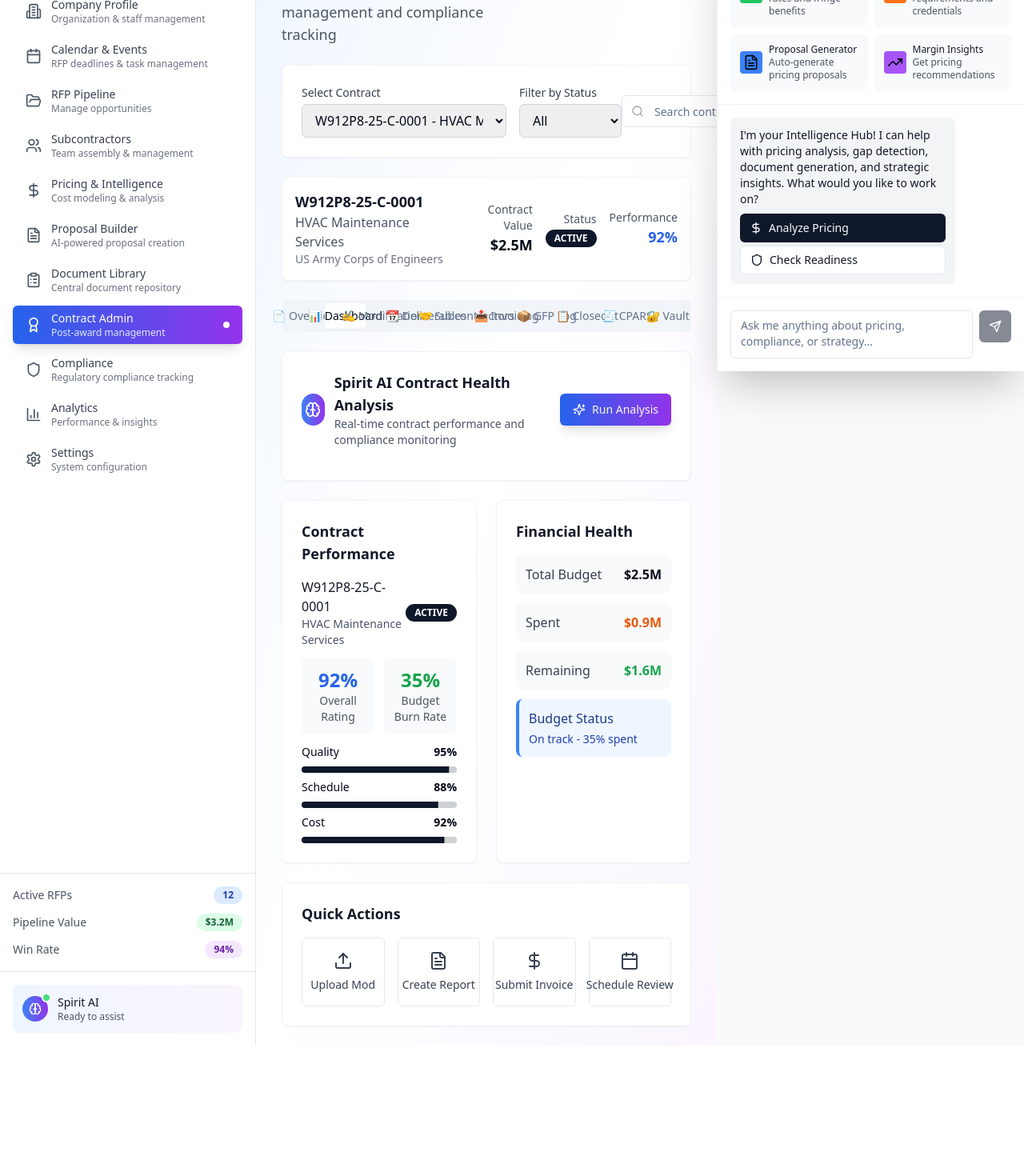
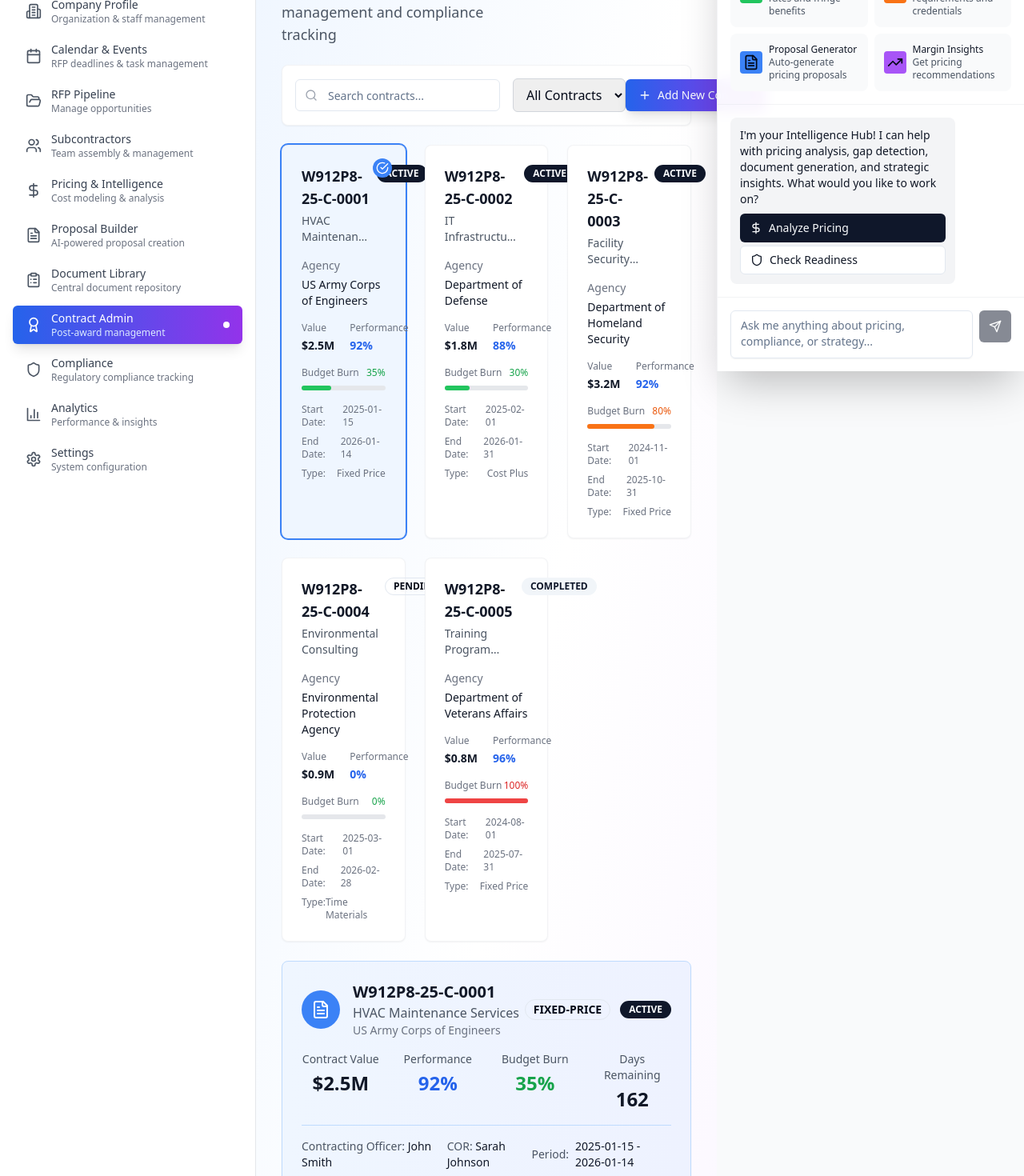
Before and after one commit to jstiger2469/bidperfect-ui, a Next.js app: page /contract-admin in a window 1280 px wide. Shown: the part 340-1810 px from the top of the page at 80% size. Before the commit the page ends 1647 px from the top, so only its background shows below. Built offline with nearby package versions, Linux system fonts and the light colour scheme.

Commit message:
Transform contract selection to Apple-style cards with relevant data display

```diff
--- a/src/app/contract-admin/page.tsx
+++ b/src/app/contract-admin/page.tsx
@@ -1558,73 +1558,173 @@ export default function ContractAdminPage() {
           </div>
         </div>
 
-        {/* Contract Selection */}
-        <Card className="card-premium p-6">
-          <div className="flex flex-col lg:flex-row lg:items-center lg:justify-between space-y-4 lg:space-y-0">
-            <div className="flex items-center space-x-4">
-              <div>
-                <label className="text-sm font-medium text-gray-700 mb-1 block">Select Contract</label>
-                <select
-                  value={selectedContract}
-                  onChange={(e) => setSelectedContract(e.target.value)}
-                  className="w-64 px-3 py-2 border border-gray-300 rounded-md focus:outline-none focus:ring-2 focus:ring-blue-500"
-                >
-                  {filteredContracts.map((contract) => (
-                    <option key={contract.id} value={contract.id}>
-                      {contract.number} - {contract.title}
-                    </option>
-                  ))}
-                </select>
-              </div>
-              <div>
-                <label className="text-sm font-medium text-gray-700 mb-1 block">Filter by Status</label>
+        {/* Contract Selection - Apple Style Cards */}
+        <div className="space-y-6">
+          {/* Search and Filter Bar */}
+          <Card className="card-premium p-4">
+            <div className="flex flex-col lg:flex-row lg:items-center lg:justify-between space-y-4 lg:space-y-0">
+              <div className="flex items-center space-x-4">
+                <div className="relative">
+                  <Search className="absolute left-3 top-1/2 transform -translate-y-1/2 h-4 w-4 text-gray-400" />
+                  <Input
+                    type="text"
+                    placeholder="Search contracts..."
+                    value={searchTerm}
+                    onChange={(e) => setSearchTerm(e.target.value)}
+                    className="pl-10 w-64"
+                  />
+                </div>
                 <select
                   value={contractFilter}
                   onChange={(e) => setContractFilter(e.target.value)}
-                  className="w-32 px-3 py-2 border border-gray-300 rounded-md focus:outline-none focus:ring-2 focus:ring-blue-500"
+                  className="px-3 py-2 border border-gray-300 rounded-md focus:outline-none focus:ring-2 focus:ring-blue-500"
                 >
-                  <option value="all">All</option>
+                  <option value="all">All Contracts</option>
                   <option value="active">Active</option>
                   <option value="pending">Pending</option>
                   <option value="completed">Completed</option>
                   <option value="terminated">Terminated</option>
                 </select>
               </div>
-            </div>
-            <div className="flex items-center space-x-2">
-              <div className="relative">
-                <Search className="absolute left-3 top-1/2 transform -translate-y-1/2 h-4 w-4 text-gray-400" />
-                <Input
-                  type="text"
-                  placeholder="Search contracts..."
-                  value={searchTerm}
-                  onChange={(e) => setSearchTerm(e.target.value)}
-                  className="pl-10 w-64"
-                />
-              </div>
-              <Button variant="outline" className="btn-ghost-premium">
+              <Button className="btn-premium">
                 <Plus className="h-4 w-4 mr-2" />
-                Add Contract
+                Add New Contract
               </Button>
             </div>
-          </div>
-        </Card>
-
-        {/* Current Contract Info */}
-        <Card className="card-premium p-4">
-          <div className="flex items-center justify-between">
-            <div>
-              <h3 className="text-lg font-semibold text-gray-900">{currentContract.number}</h3>
-              <p className="text-gray-600">{currentContract.title}</p>
-              <p className="text-sm text-gray-500">{currentContract.agency}</p>
-            </div>
-            <div className="flex items-center space-x-4">
-              <div className="text-right">
-                <p className="text-sm text-gray-600">Contract Value</p>
-                <p className="text-lg font-semibold">${(currentContract.value / 1000000).toFixed(1)}M</p>
-              </div>
-              <div className="text-right">
-                <p className="text-sm text-gray-600">Status</p>
+          </Card>
+
+          {/* Contract Cards Grid */}
+          <div className="grid grid-cols-1 md:grid-cols-2 lg:grid-cols-3 gap-6">
+            {filteredContracts.map((contract) => (
+              <Card
+                key={contract.id}
+                className={`card-premium p-6 cursor-pointer transition-all duration-200 hover:shadow-lg ${
+                  selectedContract === contract.id
+                    ? 'ring-2 ring-blue-500 bg-blue-50'
+                    : 'hover:bg-gray-50'
+                }`}
+                onClick={() => setSelectedContract(contract.id)}
+              >
+                {/* Contract Header */}
+                <div className="flex items-start justify-between mb-4">
+                  <div className="flex-1">
+                    <h3 className="font-semibold text-gray-900 text-lg mb-1">{contract.number}</h3>
+                    <p className="text-gray-600 text-sm line-clamp-2">{contract.title}</p>
+                  </div>
+                  <Badge variant={
+                    contract.status === 'active' ? 'default' :
+                    contract.status === 'completed' ? 'secondary' : 'outline'
+                  } className="ml-2">
+                    {contract.status.toUpperCase()}
+                  </Badge>
+                </div>
+
+                {/* Agency Info */}
+                <div className="mb-4">
+                  <p className="text-sm text-gray-500 mb-1">Agency</p>
+                  <p className="text-sm font-medium text-gray-900">{contract.agency}</p>
+                </div>
+
+                {/* Key Metrics */}
+                <div className="grid grid-cols-2 gap-4 mb-4">
+                  <div>
+                    <p className="text-xs text-gray-500 mb-1">Value</p>
+                    <p className="text-sm font-semibold text-gray-900">
+                      ${(contract.value / 1000000).toFixed(1)}M
+                    </p>
+                  </div>
+                  <div>
+                    <p className="text-xs text-gray-500 mb-1">Performance</p>
+                    <p className="text-sm font-semibold text-blue-600">
+                      {contract.performance.overall}%
+                    </p>
+                  </div>
+                </div>
+
+                {/* Progress Indicators */}
+                <div className="space-y-2 mb-4">
+                  <div className="flex items-center justify-between text-xs">
+                    <span className="text-gray-500">Budget Burn</span>
+                    <span className={`font-medium ${
+                      contract.budget.burnRate > 80 ? 'text-red-600' :
+                      contract.budget.burnRate > 60 ? 'text-orange-600' : 'text-green-600'
+                    }`}>
+                      {contract.budget.burnRate}%
+                    </span>
+                  </div>
+                  <div className="w-full bg-gray-200 rounded-full h-1.5">
+                    <div
+                      className={`h-1.5 rounded-full transition-all duration-300 ${
+                        contract.budget.burnRate > 80 ? 'bg-red-500' :
+                        contract.budget.burnRate > 60 ? 'bg-orange-500' : 'bg-green-500'
+                      }`}
+                      style={{ width: `${Math.min(contract.budget.burnRate, 100)}%` }}
+                    ></div>
+                  </div>
+                </div>
+
+                {/* Contract Details */}
+                <div className="space-y-2 text-xs text-gray-500">
+                  <div className="flex justify-between">
+                    <span>Start Date:</span>
+                    <span className="font-medium">{contract.startDate}</span>
+                  </div>
+                  <div className="flex justify-between">
+                    <span>End Date:</span>
+                    <span className="font-medium">{contract.endDate}</span>
+                  </div>
+                  <div className="flex justify-between">
+                    <span>Type:</span>
+                    <span className="font-medium capitalize">{contract.type.replace('-', ' ')}</span>
+                  </div>
+                </div>
+
+                {/* Selection Indicator */}
+                {selectedContract === contract.id && (
+                  <div className="absolute top-4 right-4">
+                    <div className="w-6 h-6 bg-blue-500 rounded-full flex items-center justify-center">
+                      <CheckCircle className="h-4 w-4 text-white" />
+                    </div>
+                  </div>
+                )}
+              </Card>
+            ))}
+          </div>
+
+          {/* No Results */}
+          {filteredContracts.length === 0 && (
+            <Card className="card-premium p-12 text-center">
+              <div className="w-16 h-16 bg-gray-100 rounded-full flex items-center justify-center mx-auto mb-4">
+                <FileText className="h-8 w-8 text-gray-400" />
+              </div>
+              <h3 className="text-lg font-semibold text-gray-900 mb-2">No contracts found</h3>
+              <p className="text-gray-600 mb-4">Try adjusting your search or filter criteria</p>
+              <Button className="btn-premium">
+                <Plus className="h-4 w-4 mr-2" />
+                Add Your First Contract
+              </Button>
+            </Card>
+          )}
+        </div>
+
+        {/* Current Contract Info - Apple Style */}
+        {selectedContract && (
+          <Card className="card-premium p-6 bg-gradient-to-r from-blue-50 to-indigo-50 border-blue-200">
+            <div className="flex items-center justify-between mb-4">
+              <div className="flex items-center space-x-4">
+                <div className="w-12 h-12 bg-blue-500 rounded-full flex items-center justify-center">
+                  <FileText className="h-6 w-6 text-white" />
+                </div>
+                <div>
+                  <h3 className="text-xl font-bold text-gray-900">{currentContract.number}</h3>
+                  <p className="text-gray-600 font-medium">{currentContract.title}</p>
+                  <p className="text-sm text-gray-500">{currentContract.agency}</p>
+                </div>
+              </div>
+              <div className="flex items-center space-x-3">
+                <Badge variant="outline" className="text-sm">
+                  {currentContract.type.toUpperCase()}
+                </Badge>
                 <Badge variant={
                   currentContract.status === 'active' ? 'default' :
                   currentContract.status === 'completed' ? 'secondary' : 'outline'
@@ -1632,13 +1732,48 @@ export default function ContractAdminPage() {
                   {currentContract.status.toUpperCase()}
                 </Badge>
               </div>
-              <div className="text-right">
-                <p className="text-sm text-gray-600">Performance</p>
-                <p className="text-lg font-semibold text-blue-600">{currentContract.performance.overall}%</p>
-              </div>
-            </div>
-          </div>
-        </Card>
+            </div>
+
+            <div className="grid grid-cols-2 md:grid-cols-4 gap-6">
+              <div className="text-center">
+                <p className="text-sm text-gray-600 mb-1">Contract Value</p>
+                <p className="text-2xl font-bold text-gray-900">${(currentContract.value / 1000000).toFixed(1)}M</p>
+              </div>
+              <div className="text-center">
+                <p className="text-sm text-gray-600 mb-1">Performance</p>
+                <p className="text-2xl font-bold text-blue-600">{currentContract.performance.overall}%</p>
+              </div>
+              <div className="text-center">
+                <p className="text-sm text-gray-600 mb-1">Budget Burn</p>
+                <p className={`text-2xl font-bold ${
+                  currentContract.budget.burnRate > 80 ? 'text-red-600' :
+                  currentContract.budget.burnRate > 60 ? 'text-orange-600' : 'text-green-600'
+                }`}>
+                  {currentContract.budget.burnRate}%
+                </p>
+              </div>
+              <div className="text-center">
+                <p className="text-sm text-gray-600 mb-1">Days Remaining</p>
+                <p className="text-2xl font-bold text-gray-900">
+                  {Math.ceil((new Date(currentContract.endDate).getTime() - new Date().getTime()) / (1000 * 60 * 60 * 24))}
+                </p>
+              </div>
+            </div>
+
+            <div className="mt-4 pt-4 border-t border-blue-200">
+              <div className="flex items-center justify-between text-sm">
+                <div className="flex items-center space-x-4">
+                  <span className="text-gray-600">Contracting Officer: <span className="font-medium text-gray-900">{currentContract.contractingOfficer}</span></span>
+                  <span className="text-gray-600">COR: <span className="font-medium text-gray-900">{currentContract.cor}</span></span>
+                </div>
+                <div className="flex items-center space-x-2">
+                  <span className="text-gray-600">Period:</span>
+                  <span className="font-medium text-gray-900">{currentContract.startDate} - {currentContract.endDate}</span>
+                </div>
+              </div>
+            </div>
+          </Card>
+        )}
 
         {/* Main Content */}
         <Tabs value={activeTab} onValueChange={setActiveTab} className="space-y-6">
```
